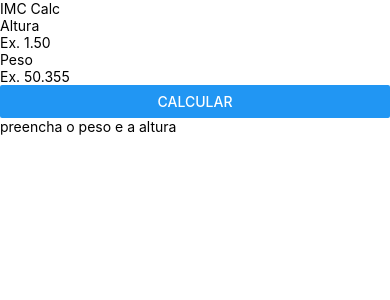
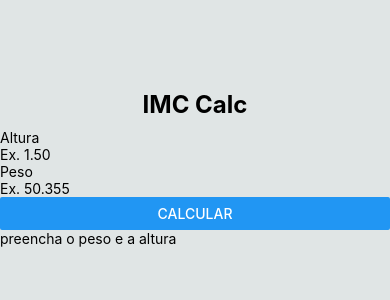
Before and after one commit to EudisAlves/react-native, a React Native app in the folder imc-calc/: screen / in a window 390 px wide. Shown: the top 300 px of the page. Built offline with nearby package versions, Linux system fonts and the light colour scheme.

Commit message:
criando o style Title

```diff
--- a/imc-calc/App.js
+++ b/imc-calc/App.js
@@ -15,6 +15,7 @@
 const styles = StyleSheet.create({
   container: {
     flex: 1,
-    backgroundColor: '#fff',
+    backgroundColor: '#e0e5e5',
+    paddingTop: 80,
   },
 });
--- /dev/null
+++ b/imc-calc/src/components/Form/style.js
@@ -0,0 +1,9 @@
+import { StyleSheet } from "react-native";
+
+const styles = StyleSheet.create ({
+    Title: {
+
+    },
+});
+
+export default styles
--- /dev/null
+++ b/imc-calc/src/components/ResultImc/style.js
@@ -0,0 +1,9 @@
+import { StyleSheet } from "react-native";
+
+const styles = StyleSheet.create ({
+    Title: {
+
+    },
+});
+
+export default styles
--- a/imc-calc/src/components/Title/index.js
+++ b/imc-calc/src/components/Title/index.js
@@ -1,10 +1,11 @@
 import React from "react";
 import { View, Text } from "react-native";
+import styles from "./style";
 
 export default function Title() {
     return (
-        <View>
-            <Text>IMC Calc</Text>
+        <View style={styles.boxTitle}>
+            <Text style={styles.textTitle}>IMC Calc</Text>
         </View>
     );
 }
--- /dev/null
+++ b/imc-calc/src/components/Title/style.js
@@ -0,0 +1,16 @@
+import { StyleSheet } from "react-native";
+
+const styles = StyleSheet.create ({
+    boxTitle: {
+        alignItems: "center",
+        justifyContent: "center",
+        padding: 10,
+    },
+    textTitle: {
+        color: "#000000",
+        fontSize: 24,
+        fontWeight: "bold",
+    }
+});
+
+export default styles
```
